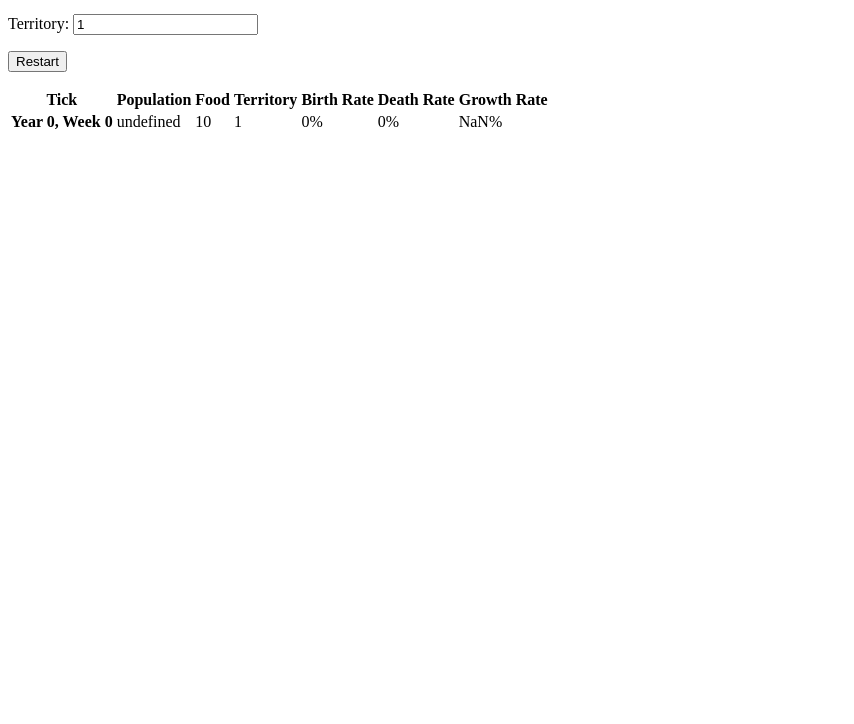
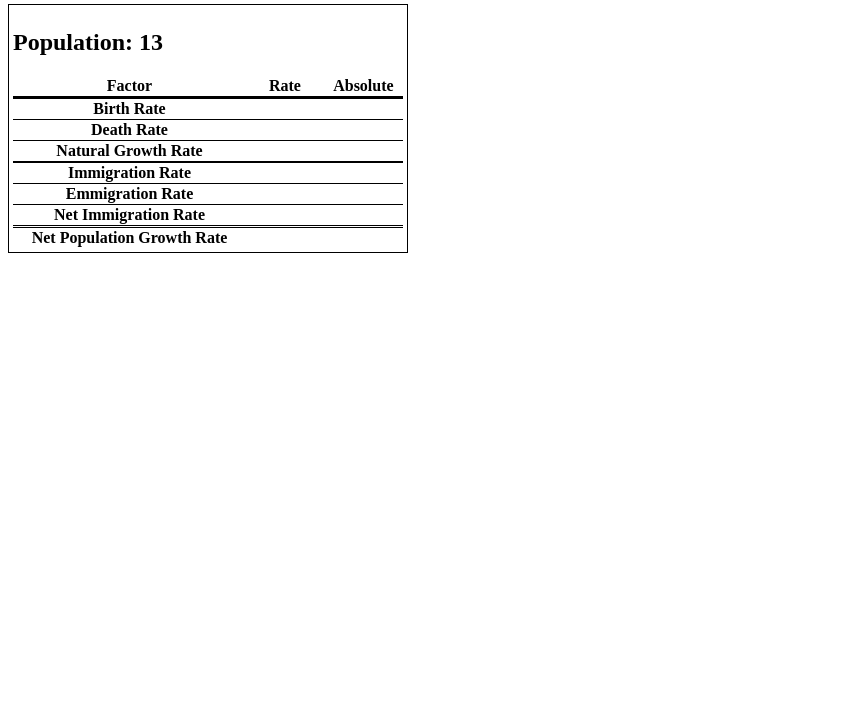
Before and after one commit to DigitalMugen/idle-nations, a website: page docs/index.html in a window 1280 px wide. Shown: the part 76-800 px from the top of the page, without its empty margins (0-854 px from the left). Drawn offline with Linux system fonts and the light colour scheme.

Commit message:
[WIP] Fixing all of my breaking.

```diff
--- a/docs/idle-nations.bundle.js
+++ b/docs/idle-nations.bundle.js
@@ -52,11 +52,12 @@
 
 	function _interopRequireDefault(obj) { return obj && obj.__esModule ? obj : { default: obj }; }
 
-	function formatPercent() {
-	  var number = arguments.length > 0 && arguments[0] !== undefined ? arguments[0] : 0;
-	  var decimals = arguments.length > 1 && arguments[1] !== undefined ? arguments[1] : 2;
+	// import ResourceView from './ResourceView';
 
-	  return Math.round(number * 100 * Math.pow(10, decimals)) / Math.pow(10, decimals) + '%';
+	function formatGameTime(gameTime) {
+	  var year = Math.floor(gameTime);
+	  var day = Math.floor((gameTime - year) * 365);
+	  return 'Day ' + day + ' of Year ' + year;
 	} /**
 	   * Idle Nations behavior (testing)
 	   *
@@ -66,19 +67,10 @@
 	   */
 
 
-	function updateCurrentFigures(gameTime, population, food, territory) {
-	  document.querySelector('#gameTime').textContent = '' + gameTime;
-	  document.querySelector('#currentPopulation').textContent = '' + population.population;
-	  document.querySelector('#currentFood').textContent = '' + food;
-	  document.querySelector('#currentTerritory').textContent = '' + territory;
-	  document.querySelector('#currentBirthRate').textContent = '' + formatPercent(population.birthRate);
-	  document.querySelector('#currentDeathRate').textContent = '' + formatPercent(population.deathRate);
-	  document.querySelector('#currentGrowthRate').textContent = '' + formatPercent(population.birthRate - population.deathRate);
-	}
-
-	function getValue(id) {
-	  var value = Number.parseInt(document.querySelector(id).value, 10);
-	  return Number.isNaN(value) ? 0 : value;
+	function updateCurrentFigures(gameTime, nation) {
+	  // eslint-disable-line
+	  document.querySelector('#currentDate').textContent = gameTime;
+	  document.querySelector('#currentPopulation').textContent = nation.population.population;
 	}
 
 	function convertToGameTime() {
@@ -88,41 +80,30 @@
 	  return realTime / (1000 / multiplier);
 	}
 
-	function formatGameTime(gameTime) {
-	  var years = Math.floor(gameTime);
-	  var weeks = Math.floor((gameTime - years) * 52);
-	  return 'Year ' + years + ', Week ' + weeks;
-	}
-
 	function startNation() {
 	  var nation = new _Nation2.default({
-	    population: getValue('#startingPopulation'),
-	    food: getValue('#food'),
-	    territory: getValue('#territory')
+	    population: 10,
+	    food: 10,
+	    territory: 1
 	  });
-	  updateCurrentFigures(formatGameTime(0), nation.population.population, nation.food.food, nation.territory.territory);
+	  updateCurrentFigures(formatGameTime(0), nation);
 	  return nation;
 	}
 
 	window.addEventListener('load', function () {
 	  var multiplier = 1;
-	  var nation = startNation();
+	  var nation = startNation(); // eslint-disable-line
 
-	  var startTime = Date.now();
+	  var startTime = Date.now(); // eslint-disable-line
 	  var lastTick = startTime;
 	  setInterval(function () {
 	    var thisTick = Date.now();
 	    var tickTime = convertToGameTime(thisTick - startTime, multiplier);
 	    var tickLength = convertToGameTime(thisTick - lastTick, multiplier);
 	    nation.tickUpdate(tickLength);
-	    updateCurrentFigures(formatGameTime(tickTime), nation.population.population, nation.food.food, nation.territory.territory);
+	    updateCurrentFigures(formatGameTime(tickTime), nation);
 	    lastTick = thisTick;
 	  }, 1000 / 60);
-	  document.querySelector('#restartButton').addEventListener('click', function () {
-	    nation = startNation();
-	    startTime = Date.now();
-	    lastTick = startTime;
-	  });
 	});
 
 /***/ },
@@ -212,7 +193,7 @@
 	      var tickLength = arguments.length > 0 && arguments[0] !== undefined ? arguments[0] : 1;
 
 	      this.population.updateBirthRate(this.food.food, this.territory.territory).updateDeathRate(this.food.food, this.territory.territory);
-	      this.population.tickUpdate(tickLength);
+	      this.population.tickPopulationGrowth(tickLength);
 	      return this;
 	    }
 	  }, {
--- /dev/null
+++ b/docs/idle-nations.css
@@ -0,0 +1,42 @@
+.c-resources {
+  position: relative;
+  display: flex;
+  flex-direction: row;
+}
+.c-resources__resource {
+  position: relative;
+  box-sizing: border-box;
+  flex-basis: 25rem;
+  border: 1px solid black;
+  padding: 0.25rem;
+}
+
+.c-data-table {
+  position: relative;
+  box-sizing: border-box;
+  width: 100%;
+  border-collapse: collapse;
+}
+.c-data-table__label-col {
+  width: calc(15rem);
+}
+.c-data-table__value-col {
+  width: calc(5rem);
+}
+.c-data-table th,
+.c-data-table td {
+  border-top: 1px solid black;
+}
+.c-data-table thead th,
+.c-data-table thead td {
+  border-top: none;
+  border-bottom: 3px solid black;
+}
+.c-data-table tbody + tbody tr:first-child th,
+.c-data-table tbody + tbody tr:first-child td {
+  border-top: 2px solid black;
+}
+.c-data-table tfoot th,
+.c-data-table tfoot td {
+  border-top: 3px double black;
+}
--- a/docs/index.html
+++ b/docs/index.html
@@ -2,36 +2,72 @@
 <html>
   <head>
     <title>Idle Nations Testing</title>
+    <link rel="stylesheet" href="idle-nations.css">
     <script src="idle-nations.bundle.js"></script>
   </head>
   <body>
-    <p><label>Starting Population: <input type="text" id="startingPopulation" value="10"></label></p>
-    <p><label>Food: <input type="text" id="food" value="10"></label></p>
-    <p><label>Territory: <input type="text" id="territory" value="1"></label></p>
-    <p><button id="restartButton">Restart</button></p>
-    <table>
+    <h1>Current Date: <span id="currentDate">Day X of Year Y</span>
+      <small>(nation started <span id="realStartDate">Mmm d, yyyy</span>)</small>
+    </h1>
+    <div class="c-resources">
+      <div class="c-resources__resource">
+        <h2>Population: <span id="currentPopulation">X</span></h2>
+        <table class="c-data-table">
+          <colgroup>
+            <col class="c-data-table__label-col">
+            <col class="c-data-table__value-col">
+            <col class="c-data-table__value-col">
+          </colgroup>
           <thead>
             <tr>
-          <th>Tick</th>
-          <th>Population</th>
-          <th>Food</th>
-          <th>Territory</th>
-          <th>Birth Rate</th>
-          <th>Death Rate</th>
-          <th>Growth Rate</th>
+              <th>Factor</th>
+              <th>Rate</th>
+              <th>Absolute</th>
             </tr>
           </thead>
           <tbody>
             <tr>
-          <th id="gameTime"></th>
-          <td id="currentPopulation"></td>
-          <td id="currentFood"></td>
-          <td id="currentTerritory"></td>
-          <td id="currentBirthRate"></td>
-          <td id="currentDeathRate"></td>
-          <td id="currentGrowthRate"></td>
+              <th>Birth Rate</th>
+              <td></td>
+              <td></td>
+            </tr>
+            <tr>
+              <th>Death Rate</th>
+              <td></td>
+              <td></td>
+            </tr>
+            <tr>
+              <th>Natural Growth Rate</th>
+              <td></td>
+              <td></td>
             </tr>
           </tbody>
+          <tbody>
+            <tr>
+              <th>Immigration Rate</th>
+              <td></td>
+              <td></td>
+            </tr>
+            <tr>
+              <th>Emmigration Rate</th>
+              <td></td>
+              <td></td>
+            </tr>
+            <tr>
+              <th>Net Immigration Rate</th>
+              <td></td>
+              <td></td>
+            </tr>
+          </tbody>
+          <tfoot>
+            <tr>
+              <th>Net Population Growth Rate</th>
+              <td></td>
+              <td></td>
+            </tr>
+          </tfoot>
         </table>
+      </div>
+    </div>
   </body>
 </html>
--- a/package.json
+++ b/package.json
@@ -28,6 +28,7 @@
     "gulp": "^3.9.1",
     "gulp-babel": "^6.1.2",
     "gulp-eslint": "^3.0.1",
+    "gulp-sass": "^3.1.0",
     "webpack": "^1.14.0",
     "webpack-stream": "^3.2.0"
   },
--- /dev/null
+++ b/src/client/ResourceView.js
@@ -0,0 +1,14 @@
+/**
+ * Resource view module
+ *
+ * @module
+ * @copyright Bill Robitske, Jr. 2017
+ * @author    Bill Robitske, Jr. <bill.robitske.jr@gmail.com>
+ * @license   MIT
+ */
+export default class ResourceView {
+  static formatAsPercent(value = 0, precision = 0) {
+    const percent = Math.round(value * (10 ** (2 + precision))) / (10 ** precision);
+    return `${percent}%`;
+  }
+}
--- a/src/shared/Nation.js
+++ b/src/shared/Nation.js
@@ -70,7 +70,7 @@ export default class Nation {
     this.population
       .updateBirthRate(this.food.food, this.territory.territory)
       .updateDeathRate(this.food.food, this.territory.territory);
-    this.population.tickUpdate(tickLength);
+    this.population.tickPopulationGrowth(tickLength);
     return this;
   }
 }
```
Also changed, not shown: src/client/app.js (+15 -36 lines), 1 other file. Lines whose indentation alone changed are shown as unchanged.
